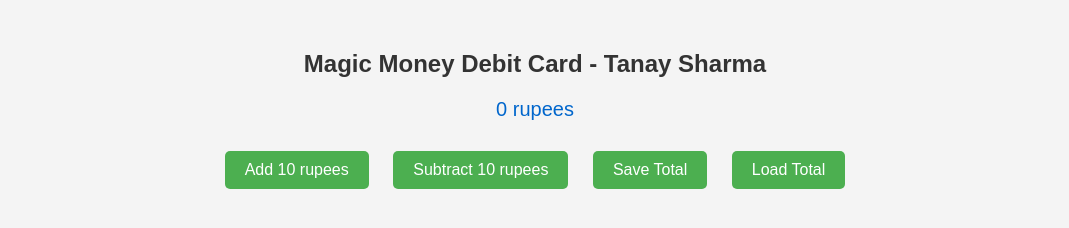
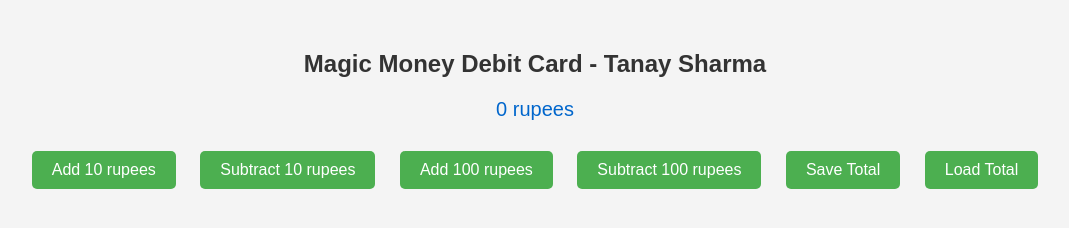
Before and after one commit to TanayWhitehat/Magic-Money, a plain HTML site: page index.html in a window 1280 px wide. Shown: the whole page, without its empty margins (105-1174 px from the left). Drawn offline with Linux system fonts and the light colour scheme.

Commit message:
index.html

```diff
--- a/index.html
+++ b/index.html
@@ -39,8 +39,12 @@
 <body>
     <h3 id="Magicmoneydebitcard">Magic Money Debit Card - Tanay Sharma</h3>
     <p id="result">0 rupees</p>
+
     <button onclick="incrementSum()">Add 10 rupees</button>
     <button onclick="decrementSum()">Subtract 10 rupees</button>
+    <button onclick="increment100()">Add 100 rupees</button>
+    <button onclick="decrement100()">Subtract 100 rupees</button>
+
     <button onclick="saveTotal()">Save Total</button>
     <button onclick="loadTotal()">Load Total</button>
 
@@ -54,6 +58,16 @@
 
         function decrementSum() {
             currentTotal -= 10;
+            updateResult();
+        }
+
+        function increment100() {
+            currentTotal += 100;
+            updateResult();
+        }
+
+        function decrement100() {
+            currentTotal -= 100;
             updateResult();
         }
 
```
